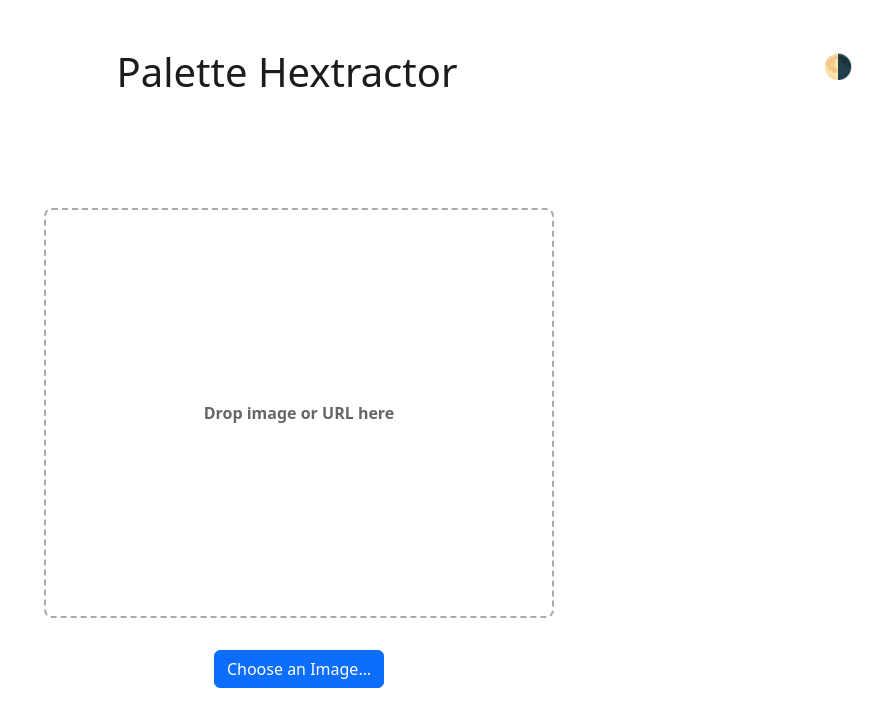
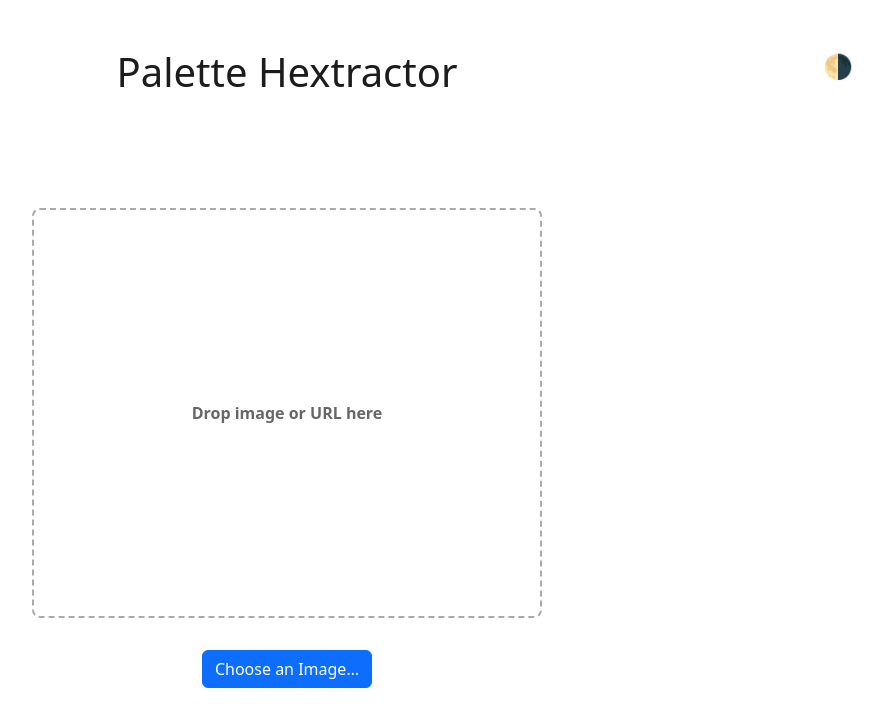
Before and after one commit to Kurokatana94/PortfolioProject-11-PaletteHextractor, a Flask app: page / in a window 1280 px wide. Shown: the top 727 px of the page, without its empty margins (353-1236 px from the left). Run offline with Flask 3, Linux system fonts and the light colour scheme; some libraries are stand-ins or nearby versions.

Commit message:
Minor fix and update requirements.txt

```diff
--- a/requirements.txt
+++ b/requirements.txt
@@ -2,3 +2,6 @@ Bootstrap_Flask==2.3.3
 Flask~=3.1.0
 requests~=2.32.3
 Flask-Bootstrap~=3.3.7.1
+numpy~=2.2.5
+scikit-learn~=1.6.1
+pillow~=11.2.1
--- a/templates/index.html
+++ b/templates/index.html
@@ -13,7 +13,7 @@
         </div>
       </div>
     </div>
-    <div class="row justify-content-end">
+    <div class="row justify-content-center">
       <div class="row justify-content-center mt-5">
         <!-- ================== DROP ZONE ================== -->
         <div id="drop-zone" class="col-md-6 mx-3 my-3">
```
